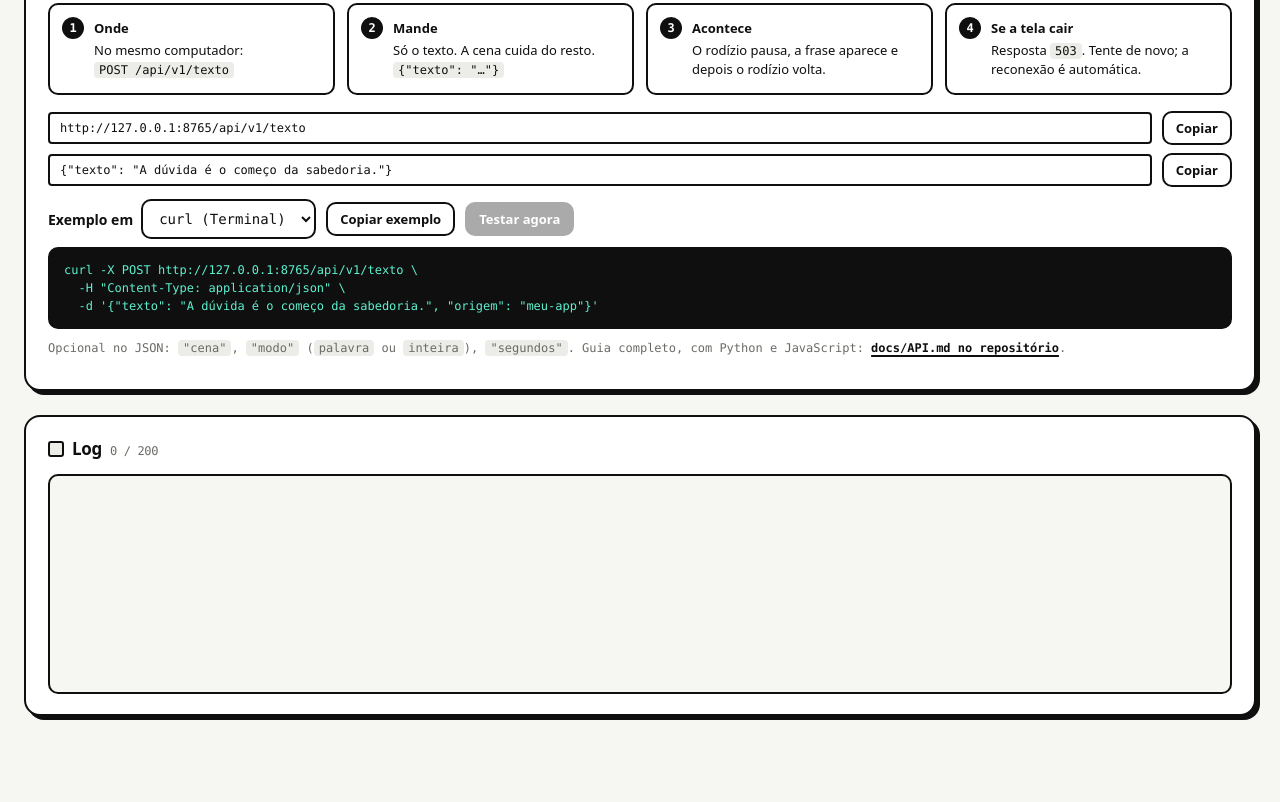
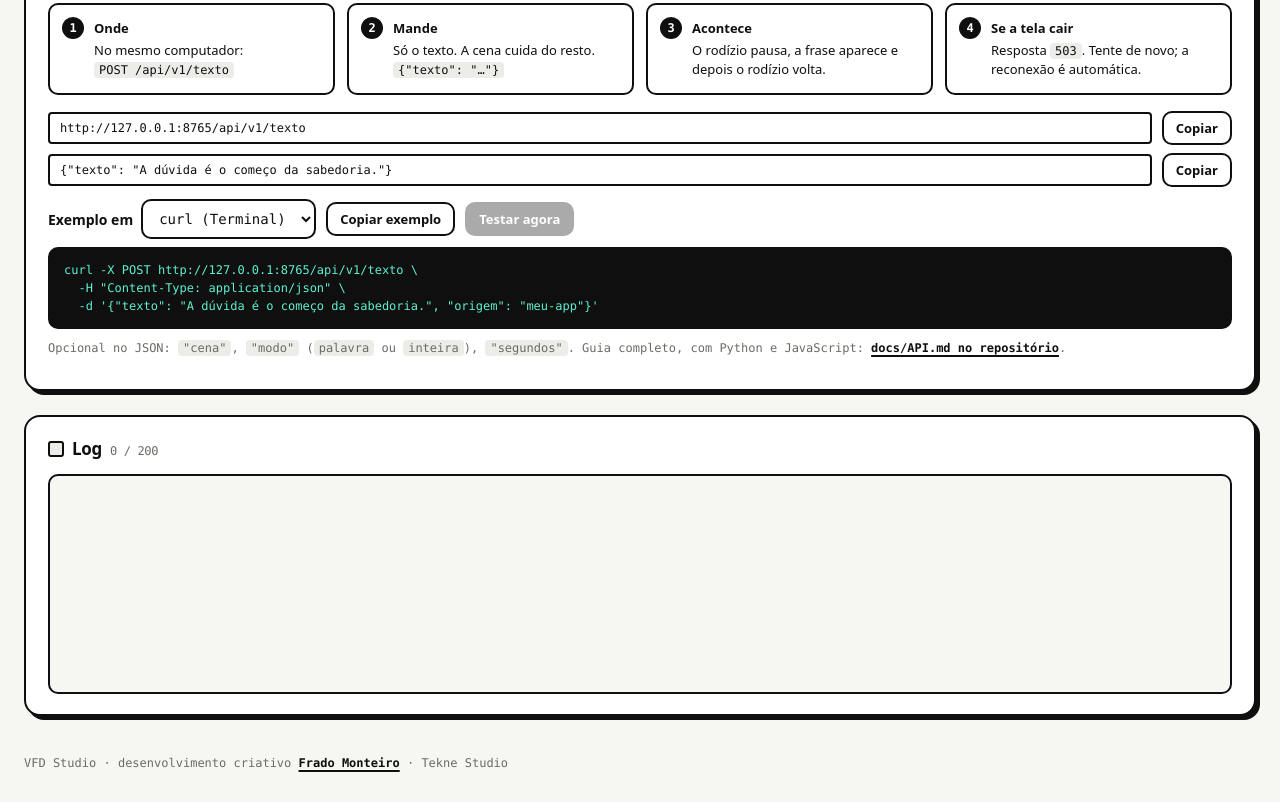
Before and after one commit to fradomnt/vfd-studio, a plain HTML site: page static/index.html in a window 1280 px wide. Shown: the part 2014-2816 px from the top of the page. Before the commit the page ends 2770 px from the top, so only its background shows below. Drawn offline with Linux system fonts and the light colour scheme; no server answers.

Commit message:
Assinatura: desenvolvimento criativo Frado Monteiro (frado.com.br)
Créditos no topo e no fim do README, no rodapé do manual da API e no
rodapé da página do app. Obra Devaneios do Aparato, Tekne Studio; app de
filosofias de Marlus Araujo.

Co-Authored-By: fradomnt <22111329+fradomnt@users.noreply.github.com>

```diff
--- a/static/index.html
+++ b/static/index.html
@@ -193,6 +193,8 @@
     </section>
   </main>
 
+  <footer class="rodape">VFD Studio · desenvolvimento criativo <a href="https://frado.com.br" target="_blank" rel="noopener">Frado Monteiro</a> · Tekne Studio</footer>
+
   <script src="/static/app.js"></script>
 </body>
 </html>
--- a/static/style.css
+++ b/static/style.css
@@ -200,5 +200,6 @@ code { font: 12px var(--f-mono); background: var(--c-log); padding: 1px 5px; bor
 }
 @media (max-width: 900px) { .passos { grid-template-columns: 1fr 1fr; } }
 @media (max-width: 560px) { .passos { grid-template-columns: 1fr; } .copiaveis { grid-template-columns: 1fr; } }
+.rodape { max-width: 1280px; margin: 0 auto; padding: 0 24px 32px; font: 12px var(--f-mono); color: var(--tinta-fraca); }
 a { color: var(--tinta); font-weight: 700; text-decoration-thickness: 2px; text-underline-offset: 3px; }
 a:hover { color: var(--acento-escuro); }
```
Also changed, not shown: 2 other files.
